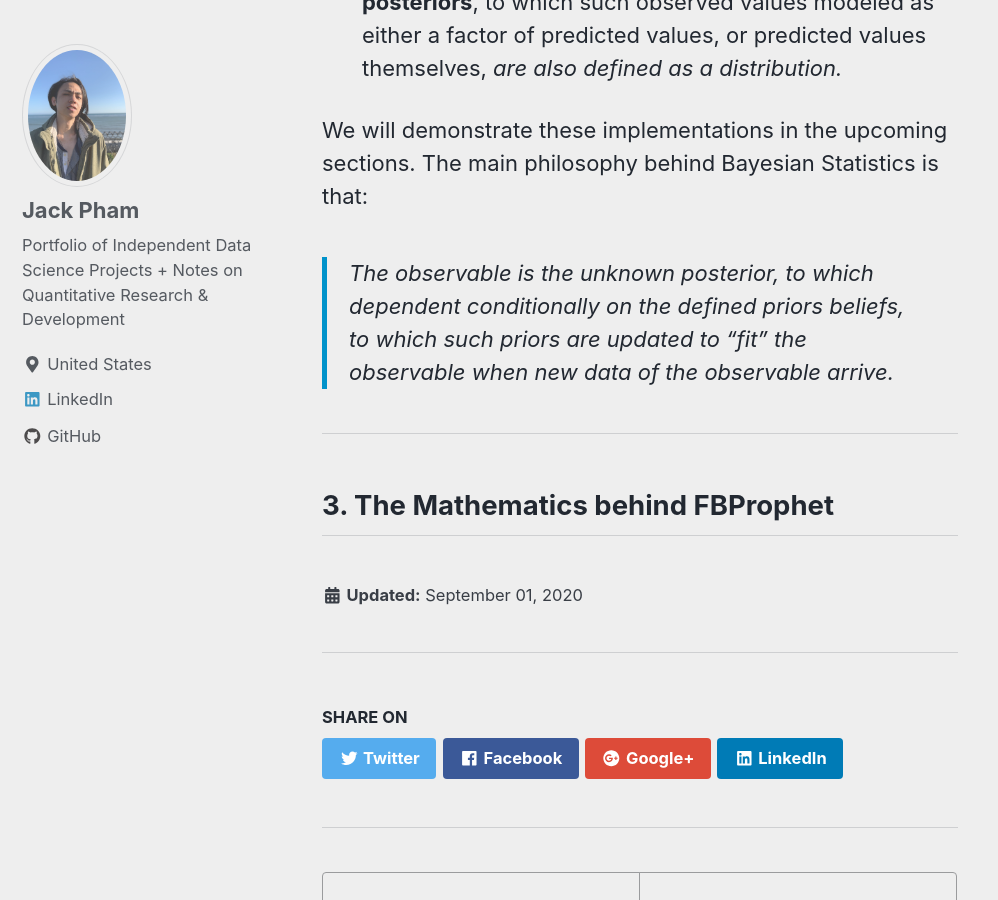
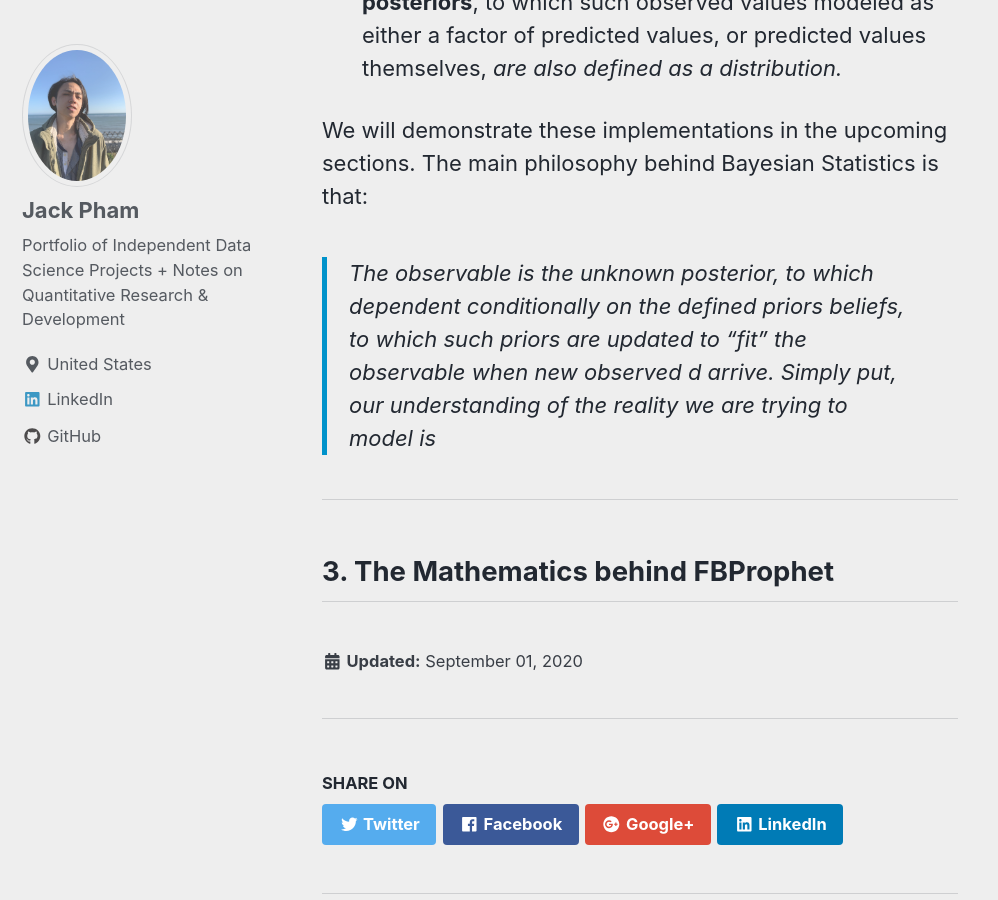
Before and after one commit to jp-quant/jp-quant.github.io, a Jekyll site: the page built from _posts/2020-09-01-fbprophet_bayesian_glm.md, in a window 1280 px wide and 900 px high, scrolled down 5426 px. Shown: the whole window, without its empty margins (0-998 px from the left). Built offline with Jekyll 4.4.1, drawn with Linux system fonts in a browser that asks for light colours; nearby versions of some CDN libraries.

Commit message:
_posts/2020-09-01-fbprophet_bayesian_glm.md updated from https://stackedit.io/

```diff
--- a/_posts/2020-09-01-fbprophet_bayesian_glm.md
+++ b/_posts/2020-09-01-fbprophet_bayesian_glm.md
@@ -85,14 +85,15 @@ Shortly put in details, implementation of Bayesian Statistics on time-series GLM
 2. We can formulate complex functions (link functions) with defined priors variables to the observable(s) as **posteriors**, to which such observed values modeled as either a factor of predicted values, or predicted values themselves, *are also defined as a distribution.*
 
 We will demonstrate these implementations in the upcoming sections. The main philosophy behind Bayesian Statistics is that:
-> The observable is the unknown posterior, to which dependent conditionally on the defined priors beliefs, to which such priors are updated to "fit" the observable when new data of the observable arrive.
+> The observable is the unknown posterior, to which dependent conditionally on the defined priors beliefs, to which such priors are updated to "fit" the observable when new observed d arrive.
+> Simply put, our understanding of the reality we are trying to model is
 
 ---
 ## 3. The Mathematics behind FBProphet
 
 
 <!--stackedit_data:
-eyJoaXN0b3J5IjpbLTEyNzIxNjczNTcsMTEwNjQ2MDQxNSwxNz
-MwNDI3NzkxLDEwOTg5OTM0NDAsLTE2NDA1NTc4MjUsLTk5NTM1
-NDc0OCwtMTEzNTcyMDU0MF19
+eyJoaXN0b3J5IjpbMTAwODI1MjEyNCwxMTA2NDYwNDE1LDE3Mz
+A0Mjc3OTEsMTA5ODk5MzQ0MCwtMTY0MDU1NzgyNSwtOTk1MzU0
+NzQ4LC0xMTM1NzIwNTQwXX0=
 -->
```
